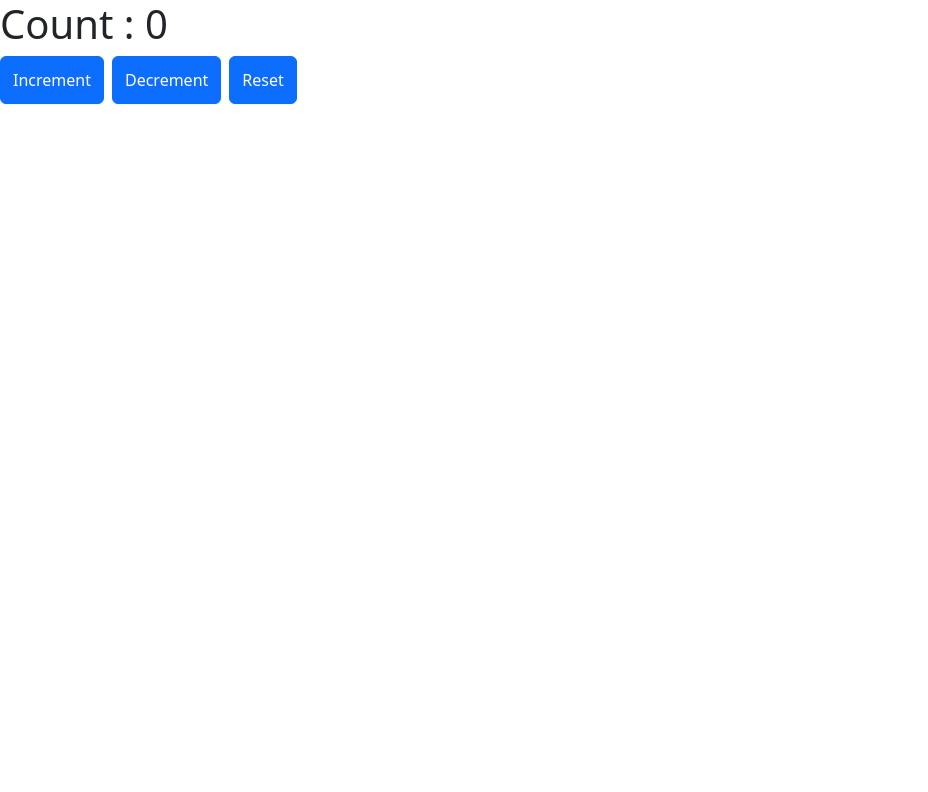
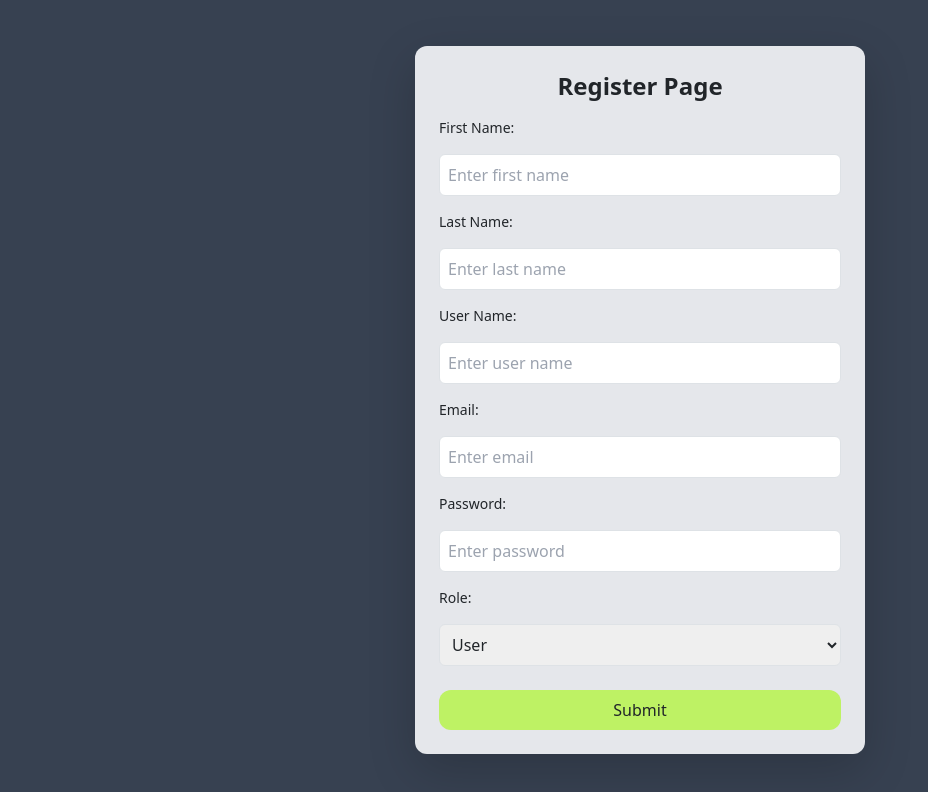
Before and after one commit to NikhilKhatri1/React-Daily-Work, a React (Create React App) app in the folder REACT-UI/: page /register in a window 1280 px wide. Shown: the top 792 px of the page, without its empty margins (0-928 px from the left). Built offline with nearby package versions, Linux system fonts and the light colour scheme.

Commit message:
integrated frontend with backend

```diff
--- a/REACT-UI/package.json
+++ b/REACT-UI/package.json
@@ -20,6 +20,7 @@
     "react-redux": "^9.1.2",
     "react-router-dom": "^6.26.2",
     "react-scripts": "5.0.1",
+    "react-toastify": "^10.0.6",
     "web-vitals": "^2.1.4",
     "yup": "^1.4.0"
   },
--- /dev/null
+++ b/REACT-UI/src/React-Tutorial/Day-47/App.jsx
@@ -0,0 +1,28 @@
+import React from 'react'
+import { BrowserRouter as Router, Routes, Route } from 'react-router-dom'
+import Login from './Login'
+import Register from './Register'
+import Home from './Home'
+import Dashboard from './Dashboard'
+import { ToastContainer, toast } from 'react-toastify';
+import 'react-toastify/dist/ReactToastify.css';
+const App = () => {
+    return (
+        <div>
+            <ToastContainer />
+            <Router>
+                <div>
+                    {/* Defines Routes here */}
+                    <Routes>
+                        <Route path='/' element={<Home />} />
+                        <Route path='/login' element={<Login />} />
+                        <Route path='/register' element={<Register />} />
+                        <Route path='/dashboard' element={<Dashboard />} />
+                    </Routes>
+                </div>
+            </Router>
+        </div>
+    )
+}
+
+export default App
--- /dev/null
+++ b/REACT-UI/src/React-Tutorial/Day-47/Dashboard.jsx
@@ -0,0 +1,9 @@
+import React from 'react'
+
+const Dashboard = () => {
+  return (
+    <div>Dashboard</div>
+  )
+}
+
+export default Dashboard
--- /dev/null
+++ b/REACT-UI/src/React-Tutorial/Day-47/Home.jsx
@@ -0,0 +1,9 @@
+import React from 'react'
+
+const Home = () => {
+  return (
+    <div>Home</div>
+  )
+}
+
+export default Home
--- /dev/null
+++ b/REACT-UI/src/React-Tutorial/Day-47/Login.jsx
@@ -0,0 +1,69 @@
+import axios from 'axios';
+import React, { useEffect, useState } from 'react';
+import { useNavigate } from 'react-router-dom';
+import { toast } from 'react-toastify';
+
+const Login = () => {
+    const [token, setToken] = useState('');
+    const [email, setEmail] = useState('');
+    const [password, setPassword] = useState('');
+    const [role, setRole] = useState('');
+    const navigate = useNavigate();
+
+    const handleSubmit = async (event) => {
+        event.preventDefault();
+        try {
+            const response = await axios.post('http://localhost:5000/api/user/login-user', {
+                email,
+                password,
+                role,
+            });
+
+            // If login is successful
+            if (response.data.success) {
+                localStorage.setItem('token', response.data.token);
+                setToken(response.data.token);
+                toast.success("Login successful!");
+            }
+        } catch (error) {
+            // Handle backend-specific error messages
+            if (error.response && error.response.data && error.response.data.message) {
+                toast.error(error.response.data.message); // Backend message
+            } else {
+                toast.error("An unexpected error occurred!");
+            }
+            console.error("Login Error:", error.message);
+        }
+    };
+
+    useEffect(() => {
+        if (token) {
+            navigate("/dashboard");
+        }
+    }, [token])
+    return (
+        <div className="flex items-center justify-center min-h-screen bg-gray-700">
+            <div className="min-w-[340px] h-auto p-6 bg-gray-200 shadow-lg rounded-xl">
+                <h3 className="mb-6 text-2xl font-semibold text-center">Login page</h3>
+                <form onSubmit={handleSubmit} className="space-y-4">
+                    <div className='w-full'>
+                        <p>Email : </p>
+                        <input onChange={(e) => setEmail(e.target.value)} value={email} type="email" placeholder='Enter Email' className='min-w-[90%] min-h-[36px] rounded-lg p-1 border border-zinc-300' required />
+                    </div>
+                    <div className='w-full'>
+                        <p>Password : </p>
+                        <input onChange={(e) => setPassword(e.target.value)} value={password} type="password" placeholder='Enter password' className='min-w-[90%] min-h-[36px] rounded-lg p-1 border border-zinc-300' required />
+                    </div>
+                    <div className='w-full'>
+                        <p>Role : </p>
+                        <input onChange={(e) => setRole(e.target.value)} value={role} type="text" placeholder='Enter Role' className='min-w-[90%] min-h-[36px] rounded-lg p-1 border border-zinc-300' required />
+                    </div>
+
+                    <button type="submit" className="w-full p-2 font-medium bg-lime-300 rounded-xl">Login</button>
+                </form>
+            </div>
+        </div>
+    );
+};
+
+export default Login;
--- /dev/null
+++ b/REACT-UI/src/React-Tutorial/Day-47/Register.jsx
@@ -0,0 +1,128 @@
+import axios from 'axios';
+import React, { useEffect, useState } from 'react'
+import { useNavigate } from 'react-router-dom';
+import { toast } from 'react-toastify';
+
+const Register = () => {
+    const [token, setToken] = useState('')
+    const [firstName, setFirstName] = useState('');
+    const [lastName, setLastName] = useState('');
+    const [userName, setUserName] = useState('')
+    const [email, setEmail] = useState('');
+    const [password, setPassword] = useState('');
+    const [role, setRole] = useState('user');
+    const navigate = useNavigate()
+
+    const handleSubmit = async (event) => {
+        event.preventDefault();
+        try {
+            const { data } = await axios.post("http://localhost:5000/api/user/register-user", {
+                firstName,
+                lastName,
+                userName,
+                email,
+                password,
+                role
+            })
+            if (data.success) {
+                localStorage.setItem('token', data.token);
+                setToken(data.token);
+                toast.success("Account Created successfully!");
+            }
+        } catch (error) {
+            // Handle backend-specific error messages
+            if (error.response && error.response.data && error.response.data.message) {
+                toast.error(error.response.data.message); // Backend message
+            } else {
+                toast.error("An unexpected error occurred!");
+            }
+            console.error("Login Error:", error.message);
+        }
+    }
+    useEffect(() => {
+        if (token) {
+            navigate("/login");
+        }
+    }, [token])
+
+    return (
+        <div className='flex items-center justify-center min-h-screen bg-gray-700'>
+            <div className='p-6 bg-gray-200 w-[450px] h-auto rounded-xl shadow-lg'>
+                <div className='mb-3 text-center'>
+                    <h3 className='text-2xl font-semibold'>Register Page</h3>
+                </div>
+                <form onSubmit={handleSubmit} className='flex flex-col space-y-4'>
+                    <label htmlFor="firstName" className='text-sm font-medium'>First Name:</label>
+                    <input
+                        type="text"
+                        id="firstName"
+                        name="firstName"
+                        value={firstName}
+                        onChange={(e) => setFirstName(e.target.value)}
+                        className='w-full p-2 border rounded-md border-neutral-900'
+                        placeholder='Enter first name'
+                    />
+
+                    <label htmlFor="lastName" className='text-sm font-medium'>Last Name:</label>
+                    <input
+                        type="text"
+                        id="lastName"
+                        name="lastName"
+                        value={lastName}
+                        onChange={(e) => setLastName(e.target.value)}
+                        className='w-full p-2 border rounded-md border-neutral-900'
+                        placeholder='Enter last name'
+                    />
+
+                    <label htmlFor="userName" className='text-sm font-medium'>User Name:</label>
+                    <input
+                        type="text"
+                        id="userName"
+                        name="userName"
+                        value={userName}
+                        onChange={(e) => setUserName(e.target.value)}
+                        className='w-full p-2 border rounded-md border-neutral-900'
+                        placeholder='Enter user name'
+                    />
+
+                    <label htmlFor="email" className='text-sm font-medium'>Email:</label>
+                    <input
+                        type="email"
+                        id="email"
+                        name="email"
+                        value={email}
+                        onChange={(e) => setEmail(e.target.value)}
+                        className='w-full p-2 border rounded-md border-neutral-900'
+                        placeholder='Enter email'
+                    />
+
+                    <label htmlFor="password" className='text-sm font-medium'>Password:</label>
+                    <input
+                        type="password"
+                        id="password"
+                        name="password"
+                        value={password}
+                        onChange={(e) => setPassword(e.target.value)}
+                        className='w-full p-2 border rounded-md border-neutral-900'
+                        placeholder='Enter password'
+                    />
+
+                    <label htmlFor="role" className='text-sm font-medium'>Role:</label>
+                    <select onChange={(e) => setRole(e.target.value)} value={role} id='role' className='w-full p-2 border rounded-md border-neutral-900'>
+                        <option value="-1" disabled >Select Role</option>
+                        <option value="user">User</option>
+                        <option value="admin">Admin</option>
+                    </select>
+
+                    <div className='mt-4 text-center'>
+                        <button type="submit" className='w-full p-2 font-medium bg-lime-300 rounded-xl'>
+                            Submit
+                        </button>
+                    </div>
+                </form>
+            </div>
+        </div>
+    )
+}
+
+export default Register
--- a/REACT-UI/src/index.js
+++ b/REACT-UI/src/index.js
@@ -14,7 +14,8 @@ import 'bootstrap/dist/js/bootstrap.bundle.js';
 
 // import App from './React-Tutorial/Day-45/App';
 // import UseReducerHook from './React-Tutorial/Day-46/UseReducerHook';
-import Count from './React-Tutorial/Day-46/Count';
+// import Count from './React-Tutorial/Day-46/Count';
+import App from './React-Tutorial/Day-47/App';
 
 
 
@@ -23,7 +24,7 @@ const root = ReactDOM.createRoot(document.getElementById('root'));
 
 root.render(
 
-    <Count />
+    <App />
 
 );
 
```
Also changed, not shown: 1 other file (tests, documents, lock files or other folders).
